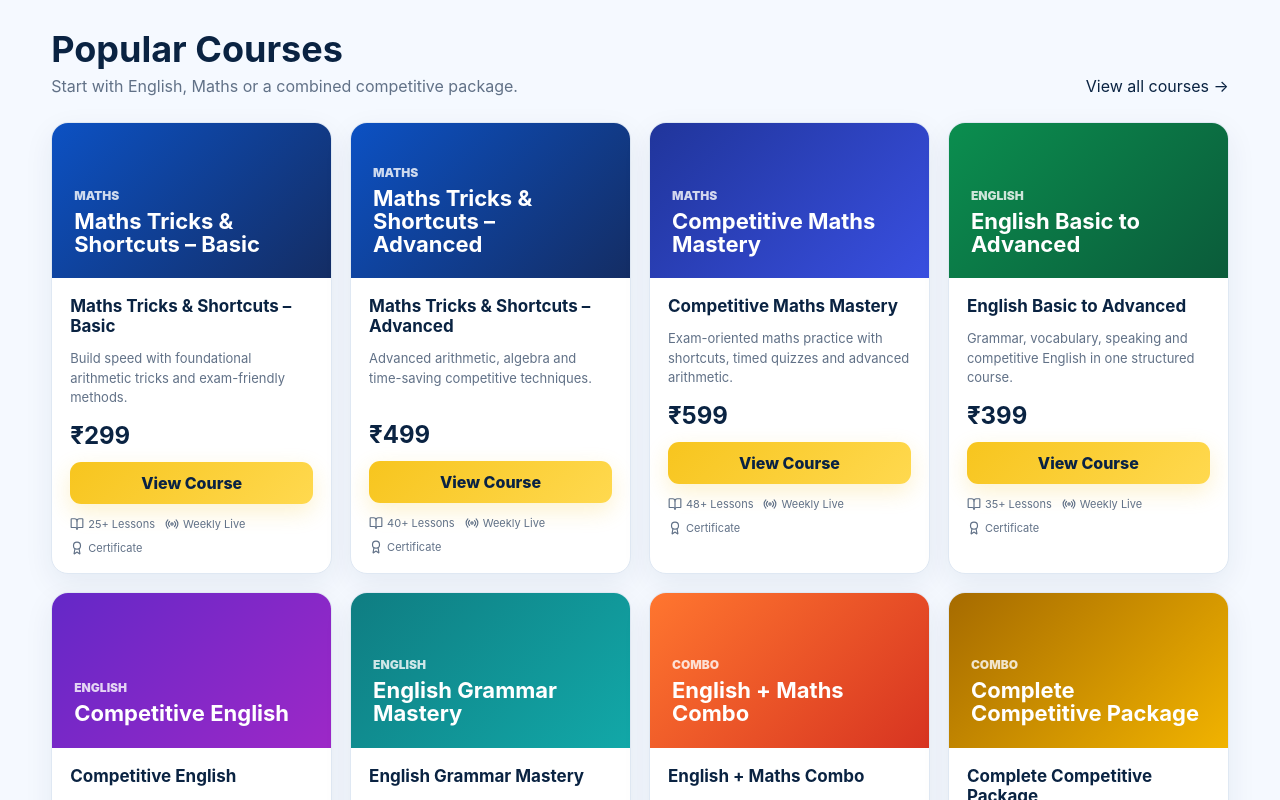
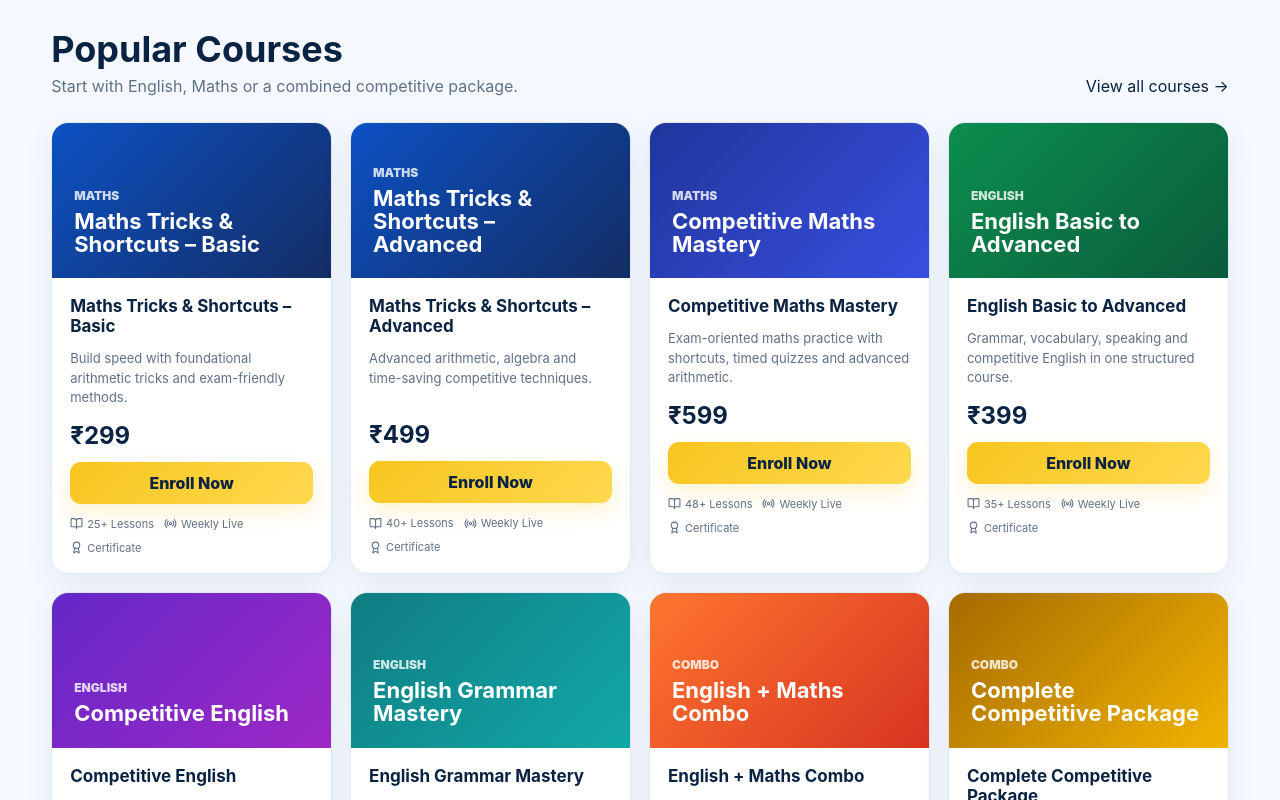
Before and after one commit to savrdhtechnology-cloud/Savrdh-Education-Portal, a Next.js app: page / in a window 1280 px wide. Shown: the part 680-1480 px from the top of the page. Built offline with nearby package versions, Linux system fonts and the light colour scheme; no server answers; the database is empty.

Commit message:
Polish premium course cards

```diff
--- a/components/course-card.tsx
+++ b/components/course-card.tsx
@@ -1,4 +1,23 @@
 import Link from 'next/link'
-import { BookOpen, Radio, Award } from 'lucide-react'
+import { Award, BookOpen, Radio } from 'lucide-react'
 import { inr, type DemoCourse } from '@/lib/demo-data'
-export function CourseCard({course}:{course:DemoCourse}){const price=course.discount_price_paise??course.price_paise;return <article className={`courseCard accent-${course.accent}`}><div className="courseThumb"><span>{course.category.toUpperCase()}</span><strong>{course.title}</strong></div><div className="courseBody"><h3>{course.title}</h3><p>{course.short_description}</p><div className="priceRow"><strong>{inr(price)}</strong>{course.discount_price_paise&&<del>{inr(course.price_paise)}</del>}</div><Link className="btn btnGold full" href={`/course/${course.slug}`}>View Course</Link><div className="courseMeta"><span><BookOpen size={14}/>{course.lesson_count}+ Lessons</span>{course.live_class_enabled&&<span><Radio size={14}/>Weekly Live</span>}{course.certificate_enabled&&<span><Award size={14}/>Certificate</span>}</div></div></article>}
+
+export function CourseCard({course}:{course:DemoCourse}){
+  const price=course.discount_price_paise??course.price_paise
+  return (
+    <article className={`courseCard accent-${course.accent}`}>
+      <div className="courseThumb">
+        <span className="courseKicker">{course.category.toUpperCase()}</span>
+        <strong>{course.title}</strong>
+        <i aria-hidden="true"/>
+      </div>
+      <div className="courseBody">
+        <h3>{course.title}</h3>
+        <p>{course.short_description}</p>
+        <div className="priceRow"><strong>{inr(price)}</strong>{course.discount_price_paise&&<del>{inr(course.price_paise)}</del>}</div>
+        <Link className="btn btnGold full" href={`/course/${course.slug}`}>Enroll Now</Link>
+        <div className="courseMeta"><span><BookOpen size={13}/>{course.lesson_count}+ Lessons</span>{course.live_class_enabled&&<span><Radio size={13}/>Weekly Live</span>}{course.certificate_enabled&&<span><Award size={13}/>Certificate</span>}</div>
+      </div>
+    </article>
+  )
+}
```
